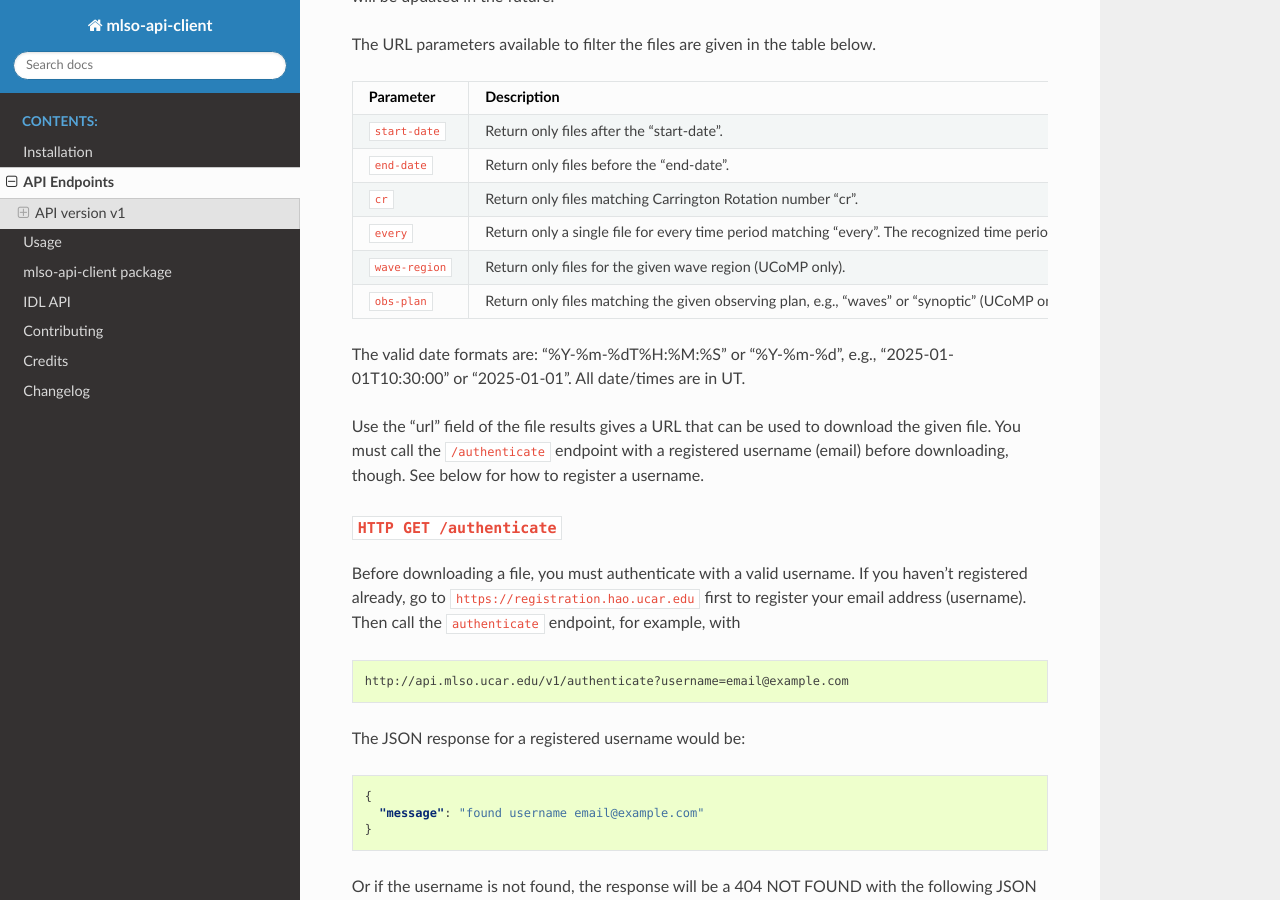
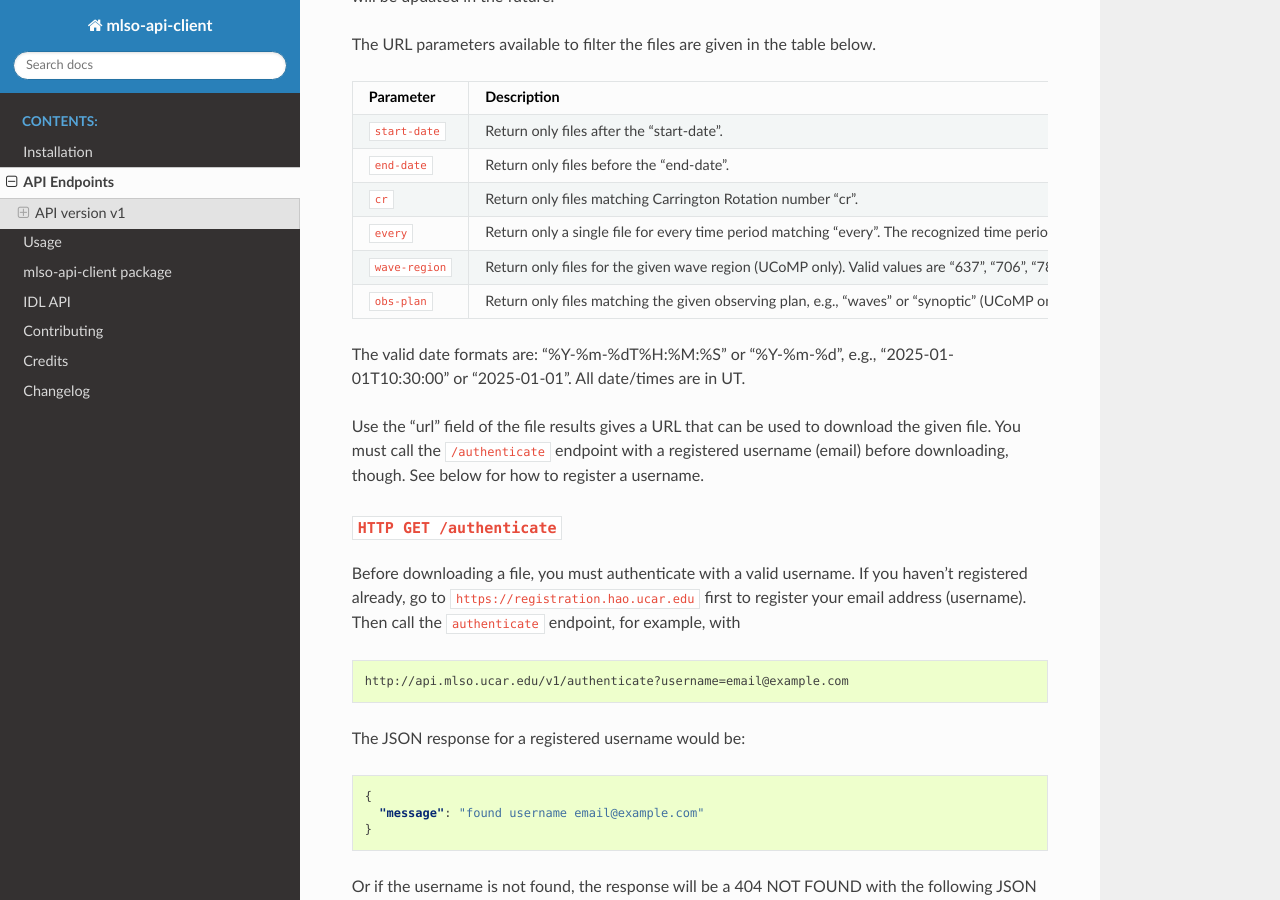
Before and after one commit to NCAR/mlso-api-client, a Sphinx documentation site: the page built from docs/endpoints.md, in a window 1280 px wide and 900 px high, scrolled down 3405 px. Built offline with Sphinx 7.4.7 and the Read the Docs theme 3.1.0, drawn with Linux system fonts in a browser that asks for light colours; the version number is read from the project's files by our own code.

Commit message:
Update docs

```diff
--- a/docs/endpoints.md
+++ b/docs/endpoints.md
@@ -186,7 +186,7 @@
 | `end‑date` | Return only files before the "end-date". |
 | `cr` | Return only files matching Carrington Rotation number "cr". |
 | `every` | Return only a single file for every time period matching "every". The recognized time periods are second, minute, hour, day, week, month, quarter, or year (optionally ending in "s"). This parameter is an integer followed by one of these time periods, e.g., `every=2hours`, `every=1day`, or `every=12hours`. |
-| `wave‑region` | Return only files for the given wave region (UCoMP only). |
+| `wave‑region` | Return only files for the given wave region (UCoMP only). Valid values are "637", "706", "789", 1074", "1079". |
 | `obs‑plan` | Return only files matching the given observing plan, e.g., "waves" or "synoptic" (UCoMP only). |
 
 The valid date formats are: "%Y-%m-%dT%H:%M:%S" or "%Y-%m-%d", e.g.,
--- a/docs/idl-api.rst
+++ b/docs/idl-api.rst
@@ -37,7 +37,7 @@
 
 :instrument: ``in, required, type=string`` instrument ID to find the files of
 :product: ``in, required, type=string`` product ID to find the files of
-:wave_region: ``in, optional, type=string`` wave region of files to return
+:wave_region: ``in, optional, type=string`` wave region of files to return, valid values are "637", "706", "789", 1074", "1079"
 :start_date: ``in, optional, type=string`` start date to begin looking for files from
 :end_date: ``in, optional, type=string`` end date to end looking for files to
 :carrington_rotation: ``in, optional, type=integer`` Carrington Rotation number of files to return
@@ -146,7 +146,7 @@
 """"""""
 
 :n_files: ``out, optional, type=long`` set to a named variable to retrieve the number of files
-:wave_region: ``in, optional, type=string`` wave region of files to return
+:wave_region: ``in, optional, type=string`` wave region of files to return, valid values are "637", "706", "789", 1074", "1079"
 :start_date: ``in, optional, type=string`` start date to begin looking for files from
 :end_date: ``in, optional, type=string`` end date to end looking for files to
 :carrington_rotation: ``in, optional, type=integer`` Carrington Rotation number of files to return
```
Also changed, not shown: docs/history.md (+1 -1 lines), 1 other file.
